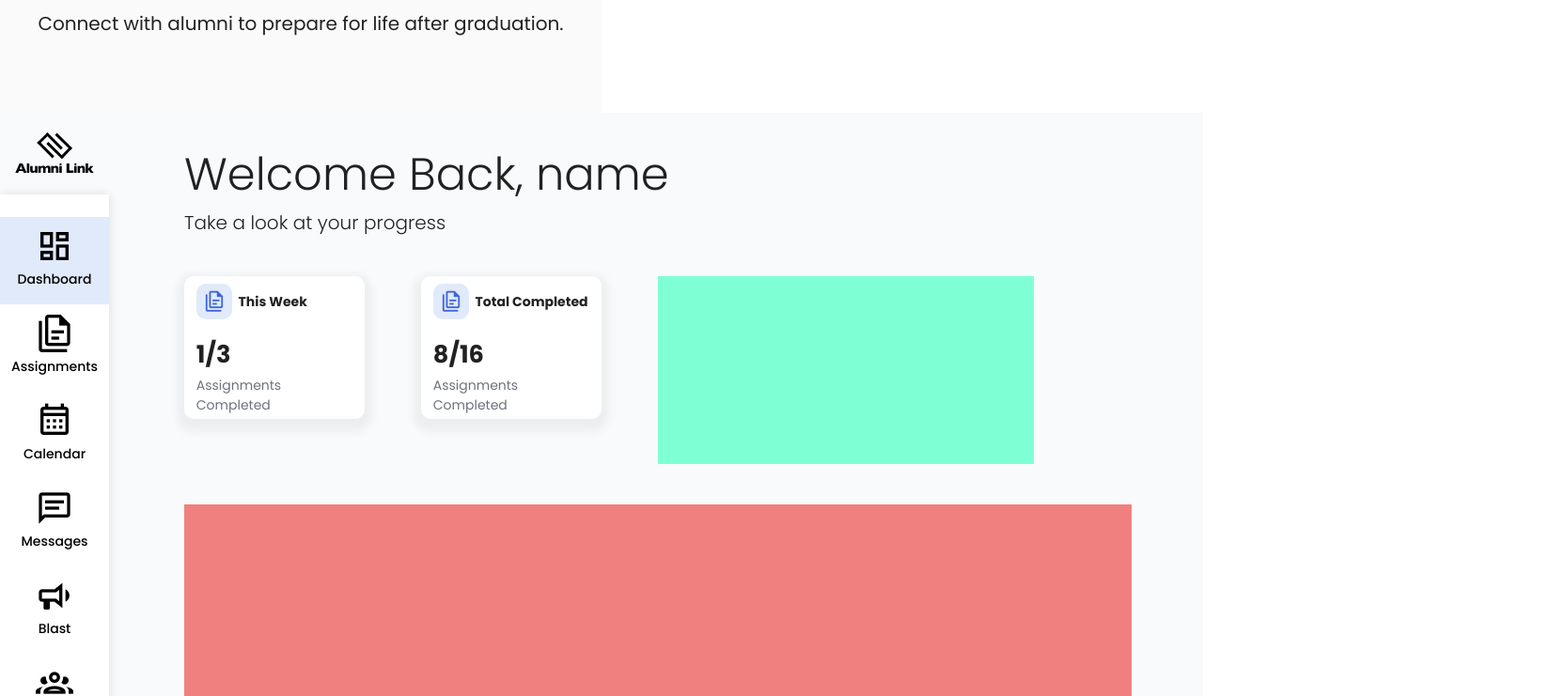
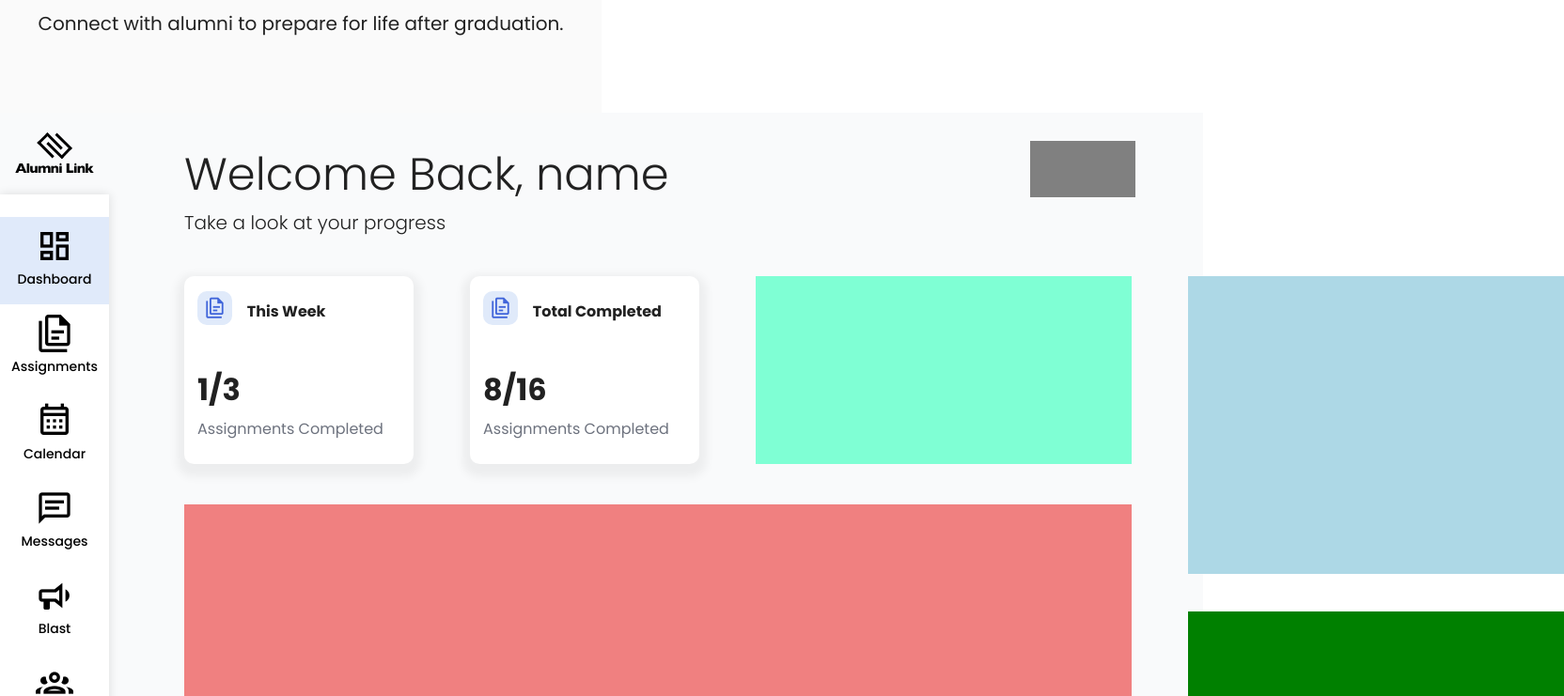
Before and after one commit to brasskneecap/alumni-link, a Vue app in the folder portal/: page /#/ in a window 1280 px wide. Shown: the part 680-1421 px from the top of the page at 94% size, 1664 px wide, since content can reach past the window. Built offline with nearby package versions, Linux system fonts and the light colour scheme.

Commit message:
removed clamps, layed out cards, positioned notifs and profile, extended page down

```diff
--- a/portal/src/components/Dashboard/AssignmentCard.vue
+++ b/portal/src/components/Dashboard/AssignmentCard.vue
@@ -50,9 +50,7 @@ defineProps({
 @use '@/variables.scss' as *;
 
 .assignments-tracker {
-  padding: 1vh 1vw;
-  width: 15vw;
-  height: 19vh;
+  padding: 0.625rem 0.875rem;
   display: flex;
   flex-direction: column;
 }
@@ -66,20 +64,18 @@ defineProps({
 
   .tracker-icon {
     display: flex;
-    width: clamp(2rem, 2vw, 2.5rem);
-    height: clamp(2rem, 2vw, 2.5rem);
 
     .icon {
       background-color: $al-primary-color;
-      padding: clamp(1.2rem, 1vw, 1.25rem);
+      padding: 1.15rem;
       border-radius: 0.625rem;
       color: $al-primary-blue;
     }
   }
 
   .tracker-title {
-    margin-left: clamp(0.5rem, 1vw, 1rem);
-    font-size: clamp(14px, 1vw, 20px);
+    margin-left: 1rem;
+    font-size: 16px;
     font-weight: 700;
     padding-top: .5rem;
   }
@@ -90,15 +86,15 @@ defineProps({
   margin-bottom: 1rem;
 
   .tracker-content {
-    font-size: clamp(24px, 2vw, 48px);
+    font-size: 32px;
     font-weight: 700;
-    margin-top: clamp(1.5rem, 2.5vh, 2.44rem);
+    margin-top: 2.44rem;
   }
 
   .tracker-subtitle {
-    font-size: clamp(14px, 1vw, 20px);
+    font-size: 16px;
     font-weight: 400;
-    margin-top: clamp(0.25rem, 0.5vh, 0.38rem);
+    margin-top: 0.38rem;
     color: $al-secondary-gray;
   }
 }
--- a/portal/src/components/Dashboard/dashboard.vue
+++ b/portal/src/components/Dashboard/dashboard.vue
@@ -1,6 +1,11 @@
 <template>
   <div class="dashboard-container">
 
+    <div class="notif-profile-container">
+
+    </div>
+
+    <div class="left-side">
       <!-- welcome message, settings, notification -->
       <div class="topbar-container">
         <div class="welcome-container">
@@ -34,10 +39,10 @@
       </div>
 
       <!-- upcoming things list -->
-    <div class="upcoming-container">
-
+      <div class="upcoming-container"></div>
     </div>
 
+    <div class="right-side">
       <!-- calendar and blast -->
       <div class="right-container">
         <div class="calendar-container">
@@ -45,6 +50,7 @@
         </div>
         <div class="blast-container">
 
+        </div>
       </div>
     </div>
   </div>
@@ -58,6 +64,22 @@ import AssignmentCard from './AssignmentCard.vue';
 
 <style lang="scss">
 @use '@/variables.scss' as *;
+
+.dashboard-container {
+  display: flex;
+  flex-direction: row;
+  min-height: 69.8125rem;
+}
+
+.notif-profile-container {
+  background-color: grey;
+  width: 7rem;
+  height: 3.75rem;
+  position: absolute;
+  right: 0;
+  margin-top: 1.88rem;
+  margin-right: 4.5rem;
+}
 
 .topbar-container {
 
@@ -82,8 +104,8 @@ import AssignmentCard from './AssignmentCard.vue';
   gap: 3.75rem;
 
   .this-week-container, .completed-container {
-    width: 15vw;
-    height: 19vh;
+    width: 15.25rem;
+    height: 12.5rem;
   }
 
   .team-container {
@@ -103,6 +125,20 @@ import AssignmentCard from './AssignmentCard.vue';
 .right-container {
   display: flex;
   flex-direction: column;
+  margin: 10.90rem 0 0 3.75rem;
+  gap: 2.5rem;
+
+  .calendar-container {
+    background-color: lightblue;
+    width: 25rem;
+    height: 19.8125rem;
+  }
+
+  .blast-container {
+    background-color: green;
+    width: 25rem;
+    height: 33.3125rem;
+  }
 }
 
 </style>
--- a/portal/src/components/navigation/SideNav.vue
+++ b/portal/src/components/navigation/SideNav.vue
@@ -68,6 +68,7 @@ export default {
   height: calc(100% - 87px);
   padding-top: 1.5rem;
   width: 7.25rem !important;
+  min-height: 69.8125rem;
   background-color: $al-primary-neutral;
   box-shadow: 0px 0px 10px 0px rgba(0, 0, 0, 0.12);
   box-shadow: 0px 0px 10px 0px color(display-p3 0 0 0 / 0.12);
--- a/portal/src/style.css
+++ b/portal/src/style.css
@@ -13,7 +13,7 @@
 
   color-scheme: light dark;
   color: rgba(255, 255, 255, 0.87);
-  background-color: #242424;
+  background-color: #F9FAFB;
 
   font-synthesis: none;
   text-rendering: optimizeLegibility;
```
Lines whose indentation alone changed are shown as unchanged.
